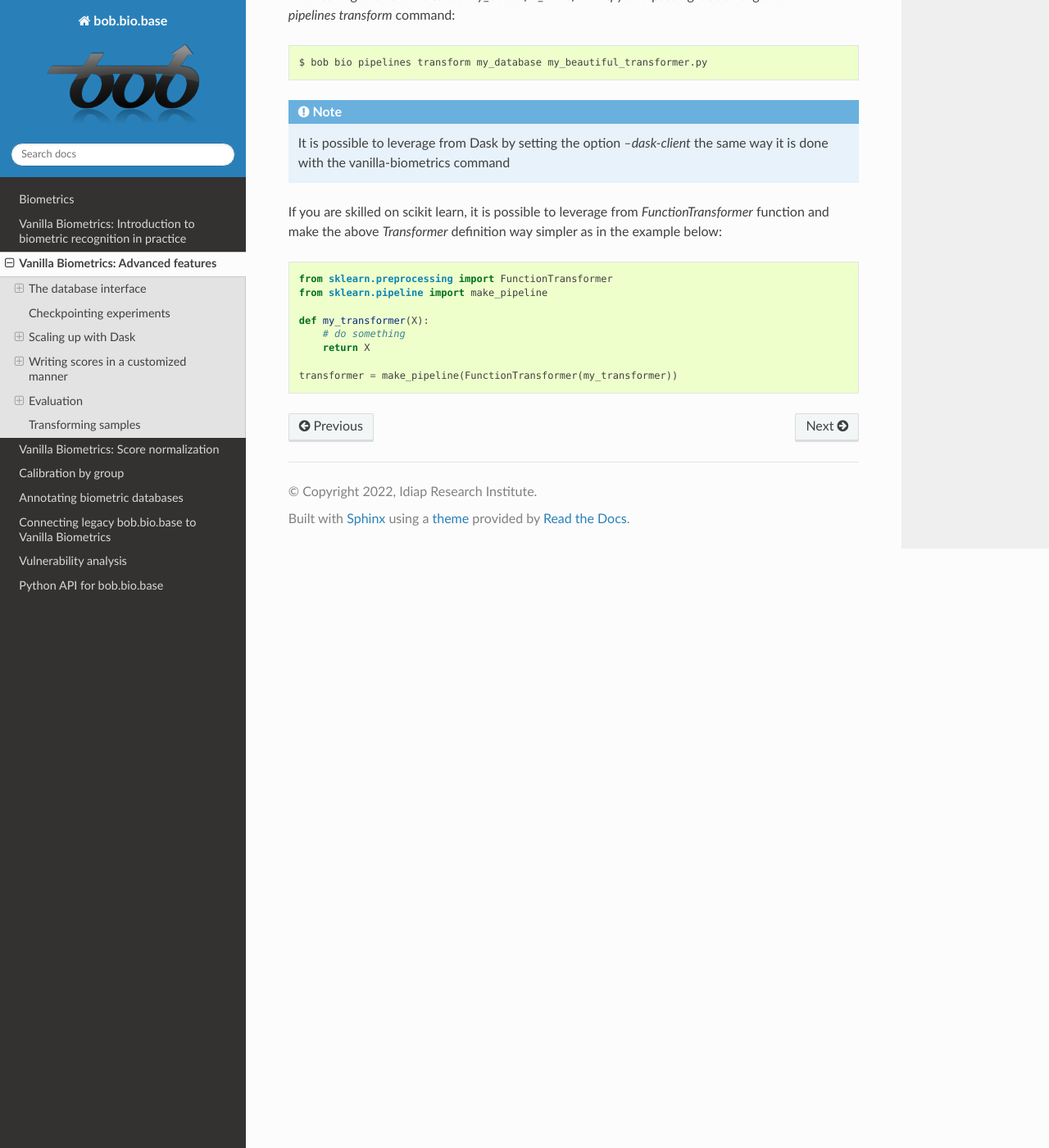
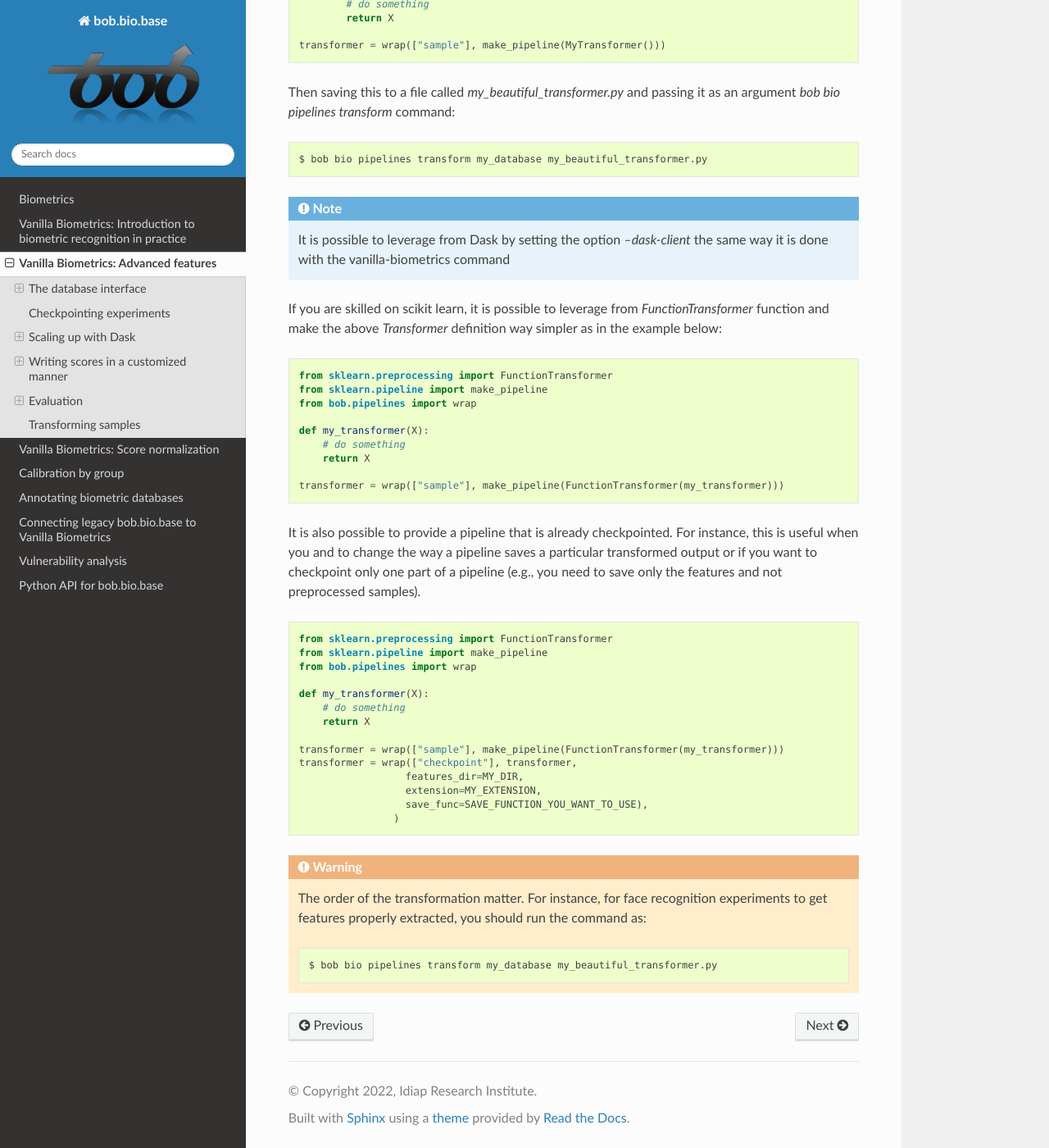
Before and after one commit to bioidiap/bob.bio.base, a Sphinx documentation site: the page built from doc/vanilla_biometrics_features.rst, in a window 1280 px wide and 1400 px high, scrolled down 15649 px. Shown: the whole window at 82% size. Built offline with Sphinx 7.4.7 and the Read the Docs theme 2.0.0, drawn with Linux system fonts in a browser that asks for light colours; the version number could not be read and is left out; some of the changed text lies outside the part shown.

Commit message:
Final details

```diff
--- a/doc/vanilla_biometrics_features.rst
+++ b/doc/vanilla_biometrics_features.rst
@@ -675,6 +675,11 @@ This can be done with the command:
         -?, -h, --help               Show this message and exit.
 
 
+
+.. warning::
+
+  It is assumed that the pipeline is Sample wrapped.
+
 The option `--transformer` accepts a python resource as an argument, but also can accept a regular
 Python file which contains a variable named `transformer` defining the `Pipeline <https://scikit-learn.org/stable/modules/generated/sklearn.pipeline.Pipeline.html>`__
 like the example below:
@@ -685,6 +690,7 @@ like the example below:
 
     from sklearn.base import BaseEstimator, TransformerMixin
     from sklearn.pipeline import make_pipeline
+    from bob.pipelines import wrap
 
     class MyTransformer(TransformerMixin, BaseEstimator):
         def _more_tags(self):
@@ -694,7 +700,7 @@ like the example below:
             # do something
             return X
 
-    transformer = make_pipeline(MyTransformer())
+    transformer = wrap(["sample"], make_pipeline(MyTransformer()))
 
 Then saving this to a file called `my_beautiful_transformer.py` and passing it as an argument `bob bio pipelines transform` command::
 
@@ -715,9 +721,42 @@ way simpler as in the example below:
 
     from sklearn.preprocessing import FunctionTransformer
     from sklearn.pipeline import make_pipeline
+    from bob.pipelines import wrap
 
     def my_transformer(X):
         # do something
         return X
 
-    transformer = make_pipeline(FunctionTransformer(my_transformer))
+    transformer = wrap(["sample"], make_pipeline(FunctionTransformer(my_transformer)))
+
+
+
+It is also possible to provide a pipeline that is already checkpointed.
+For instance, this is useful when you and to change the way a pipeline saves a particular transformed output
+or if you want to checkpoint only one part of a pipeline (e.g., you need to save only the features and not preprocessed samples).
+
+
+.. code-block:: python
+
+    from sklearn.preprocessing import FunctionTransformer
+    from sklearn.pipeline import make_pipeline
+    from bob.pipelines import wrap
+
+    def my_transformer(X):
+        # do something
+        return X
+
+    transformer = wrap(["sample"], make_pipeline(FunctionTransformer(my_transformer)))
+    transformer = wrap(["checkpoint"], transformer,
+                      features_dir=MY_DIR,
+                      extension=MY_EXTENSION,
+                      save_func=SAVE_FUNCTION_YOU_WANT_TO_USE),
+                    )
+
+
+.. warning::
+
+    The order of the transformation matter. For instance, for face recognition experiments to get features
+    properly extracted, you should run the command as::
+
+    $ bob bio pipelines transform my_database my_beautiful_transformer.py
```
Also changed, not shown: 1 other file.
